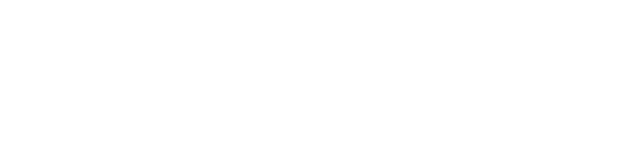
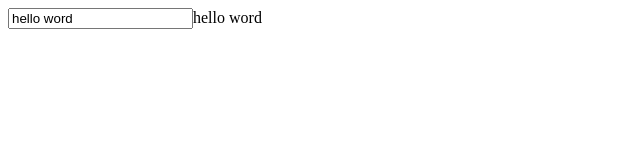
Before and after one commit to mingjiat/vue-reactive, a website: page index.html in a window 1280 px wide. Shown: the whole page, without its empty margins (0-640 px from the left). Drawn offline with nearby package versions, Linux system fonts and the light colour scheme.

Commit message:
编译html，初始化数据

```diff
--- a/index.html
+++ b/index.html
@@ -3,10 +3,12 @@
 <head>
   <meta charset="utf-8" />
   <title>Vue Reactive</title>
-  <script src="https://cdn.jsdelivr.net/npm/vue/dist/vue.js"></script>
 </head>
 <body>
-  <div id="app"></div>
+  <div id="app">
+    <input type="text" v-model="text">
+    {{ text }}
+  </div>
   <script src="reactive.js"></script>
 </body>
 </html>
--- a/reactive.js
+++ b/reactive.js
@@ -1,4 +1,51 @@
+/* eslint-disable no-param-reassign */
+function compile(node, vm) {
+  // 元素节点
+  if (node.nodeType === 1) {
+    const attrs = node.attributes;
+    for (let i = 0; i < attrs.length; i += 1) {
+      if (attrs[i].nodeName === 'v-model') {
+        const name = attrs[i].nodeValue;
+        node.value = vm.data[name];
+        node.removeAttribute('v-model');
+      }
+    }
+  }
+  // 文本节点
+  if (node.nodeType === 3) {
+    const reg = /\{\{(.*)\}\}/;
+    if (reg.test(node.nodeValue)) {
+      const name = RegExp.$1.trim();
+      node.nodeValue = vm.data[name];
+    }
+  }
+}
+
+function nodeToFragment(node, vm) {
+  const fragment = document.createDocumentFragment();
+  let child = node.firstChild;
+  while (child) {
+    compile(child, vm);
+    // 劫持子节点
+    fragment.appendChild(child);
+    child = node.firstChild;
+  }
+  return fragment;
+}
+
+class Vue {
+  constructor(options) {
+    this.data = options.data;
+    const id = options.el;
+    const dom = nodeToFragment(document.getElementById(id), this);
+    document.getElementById(id).appendChild(dom);
+  }
+}
+
 // eslint-disable-next-line no-unused-vars
 const vm = new Vue({
-  el: '#app',
+  el: 'app',
+  data: {
+    text: 'hello word',
+  },
 });
```
